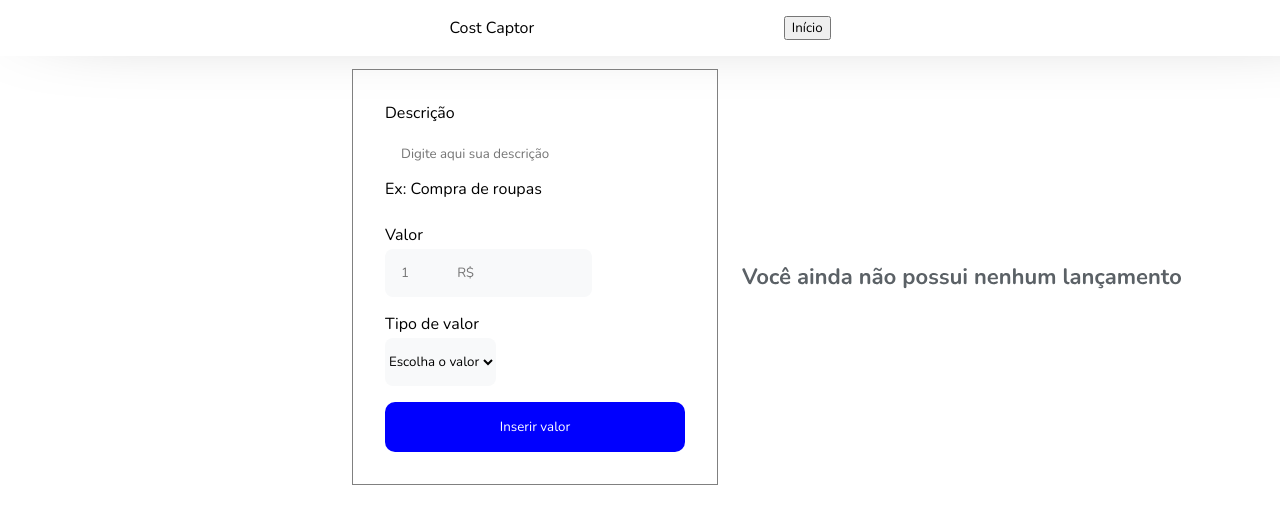
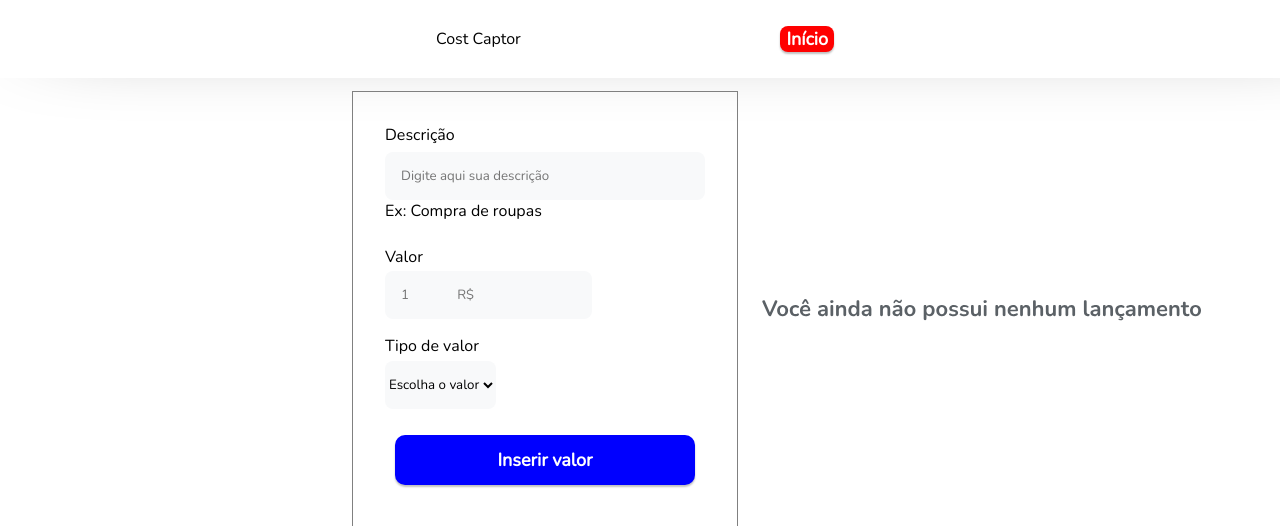
Before and after one commit to educcarnn/CostCaptor, a React (Create React App) app: page / in a window 1280 px wide. Both pictures are taken after a click on the button "Iniciar". Shown: the top 526 px of the page. Built offline with nearby package versions, Linux system fonts and the light colour scheme.

Commit message:
fix: color buttons

```diff
--- a/src/components/Form/style.css
+++ b/src/components/Form/style.css
@@ -43,7 +43,7 @@
   height: 5%;
   margin-top: 2%;
   border: none;
-  background-color: #f8f9fa;
+  background-color: #f8f9fa;;
   border-radius: 0.5rem;
   padding-left: 1rem;
 }
@@ -53,7 +53,7 @@
   height: 3rem;
   padding: 1rem;
   border: none;
-  background-color: #ffffff;
+  background-color: #f8f9fa;;
   border-radius: 0.5rem;
 }
 
--- a/src/components/Header/index.js
+++ b/src/components/Header/index.js
@@ -5,7 +5,7 @@ export default function HeaderCard({ setHome }) {
     <div className="headerCard">
       <div>Cost Captor</div>
       <div>
-        <button onClick={() => setHome(true)} className="Button-None">
+        <button onClick={() => setHome(true)} className="buttonNone">
           Início
         </button>
       </div>
--- a/src/components/Header/style.css
+++ b/src/components/Header/style.css
@@ -9,6 +9,12 @@
     gap: 20%;
     align-items: center;
     justify-content: center;
+}
+
+.buttonNone{
+  border: none;
+  border-radius: 0.5rem;
+
 }
 
 
--- a/src/pages/Principal/style.css
+++ b/src/pages/Principal/style.css
@@ -26,5 +26,9 @@
         align-items: center;
         width: 100%;
     }
+    .contentForm{
+        display: flex;
+        flex-direction: column;
+    }
 
   }
--- a/src/pages/home/style.css
+++ b/src/pages/home/style.css
@@ -50,8 +50,5 @@
     margin-top: 5rem;
   }
 
-  .container {
-    height: auto;
-  }
 
 }
--- a/src/styles/App.css
+++ b/src/styles/App.css
@@ -23,10 +23,31 @@ code {
   padding: 0px;
 }
 
-.container {
-  display: flex;
-  flex-direction: column;
-  justify-content: center;
-  align-items: center;
-  height: 100%;
+button {
+  display: inline-block;
+  cursor: pointer;
+  margin: 10px;
+  font-size: 18px;
+  font-weight: bold;
+  text-align: center;
+  text-decoration: none;
+  color: #fff;
+  background-color: red;
+  border-radius: 5px;
+  border: none;
+  box-shadow: 0px 2px 2px rgba(0, 0, 0, 0.25);
+  transition: background-color 0.3s, color 0.3s;
 }
+
+button:hover {
+  background-color: blue;
+}
+
+button:focus {
+  outline: none;
+}
+
+button:active {
+  box-shadow: none;
+  transform: translateY(2px);
+}
```
